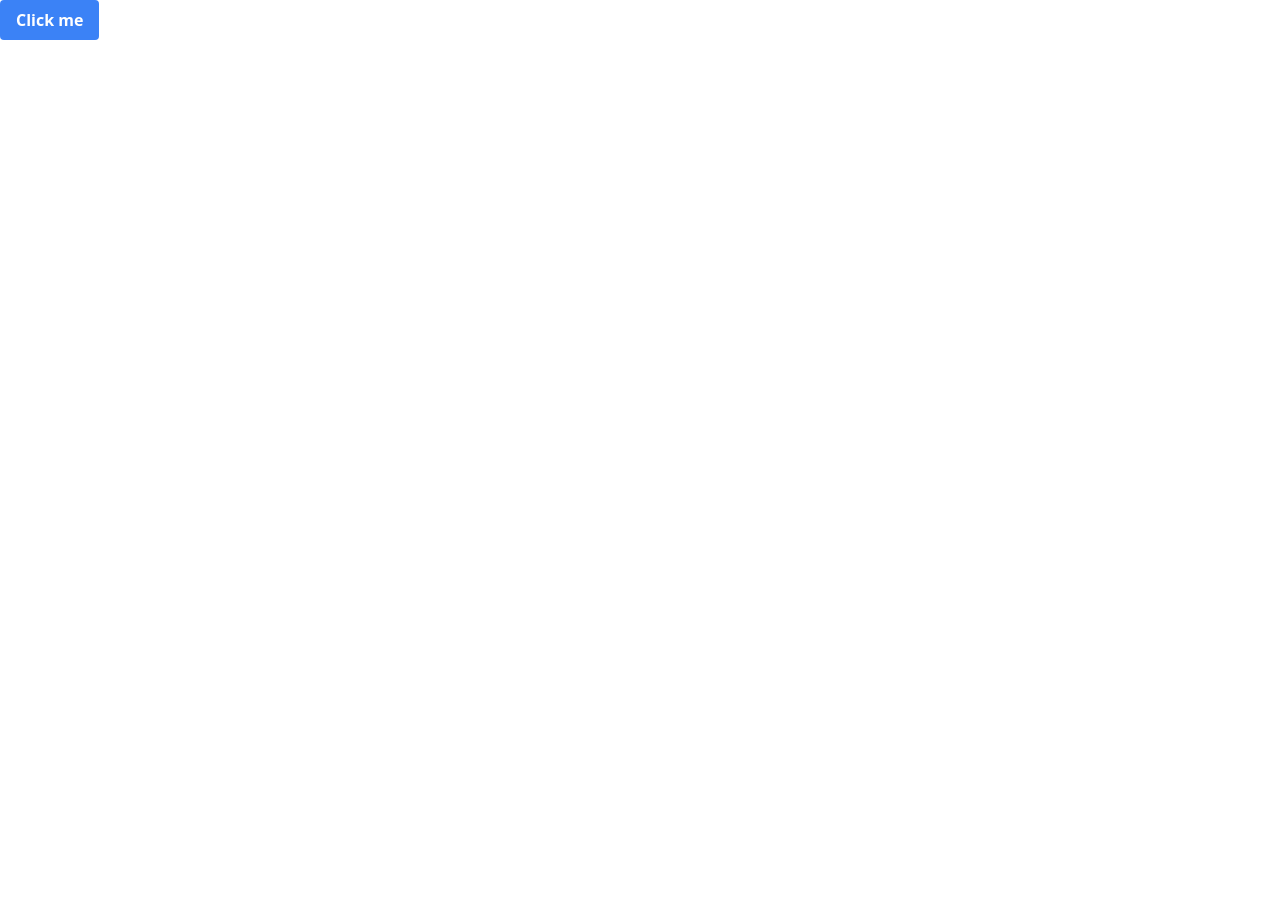
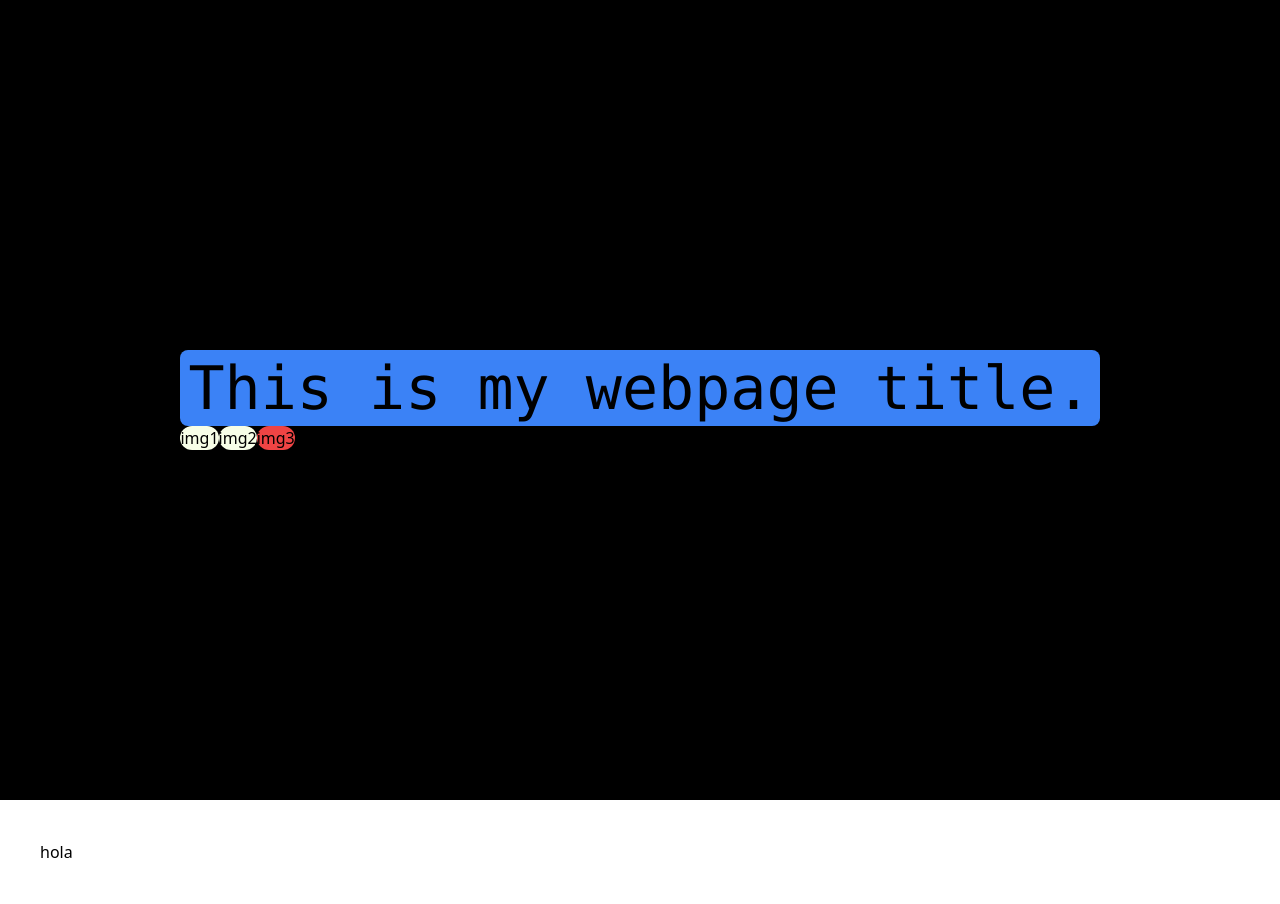
Before and after one commit to Cirvianum-DAW/mp9-uf1-projectetailwind-Jashan09, a website built with Parcel: page src/index.html in a window 1280 px wide. Before the commit the page ends 800 px from the top, so only its background shows below. Built offline with nearby package versions, Linux system fonts and the light colour scheme.

Commit message:
primerCommit

```diff
--- a/package.json
+++ b/package.json
@@ -21,6 +21,6 @@
     "parcel": "^2.10.3",
     "postcss": "^8.4.31",
     "postcss-import": "^15.1.0",
-    "tailwindcss": "^3.3.3"
+    "tailwindcss": "^3.4.1"
   }
 }
--- a/src/index.html
+++ b/src/index.html
@@ -4,13 +4,23 @@
     <meta charset="UTF-8" />
     <meta name="viewport" content="width=device-width, initial-scale=1.0" />
     <title>Tailwind CSS with Parcel</title>
-    <link rel="stylesheet" href="./styles.css" />
+    <link href="./output.css" rel="stylesheet" />
   </head>
-  <body>
-    <button
-      class="bg-blue-500 hover:bg-blue-700 text-white font-bold py-2 px-4 rounded"
-    >
-      Click me
-    </button>
+  <body class="bg-black">
+    <div class="flex items-center h-screen">
+      <div class="mx-auto">
+        <p class="text-center text-6xl font-mono rounded-lg bg-blue-500 p-2">
+          This is my webpage title.
+        </p>
+
+        <div id="hola" class="flex items-center">
+          <div class="rounded-full bg-lime-50">img1</div>
+          <div class="rounded-full bg-lime-50">img2</div>
+          <div class="rounded-full bg-red-500">img3</div>
+        </div>
+      </div>
+    </div>
+
+    <div class="bg-white p-10">hola</div>
   </body>
 </html>
```
Also changed, not shown: src/input.css (renamed from src/styles.css), src/output.css (added), src/planas/fonts.html (added), src/planas/planetes.html (added), src/planas/presentacio.html (added), src/planetes/jupiter.html (added), src/planetes/venus.html (added), 1 other file.
